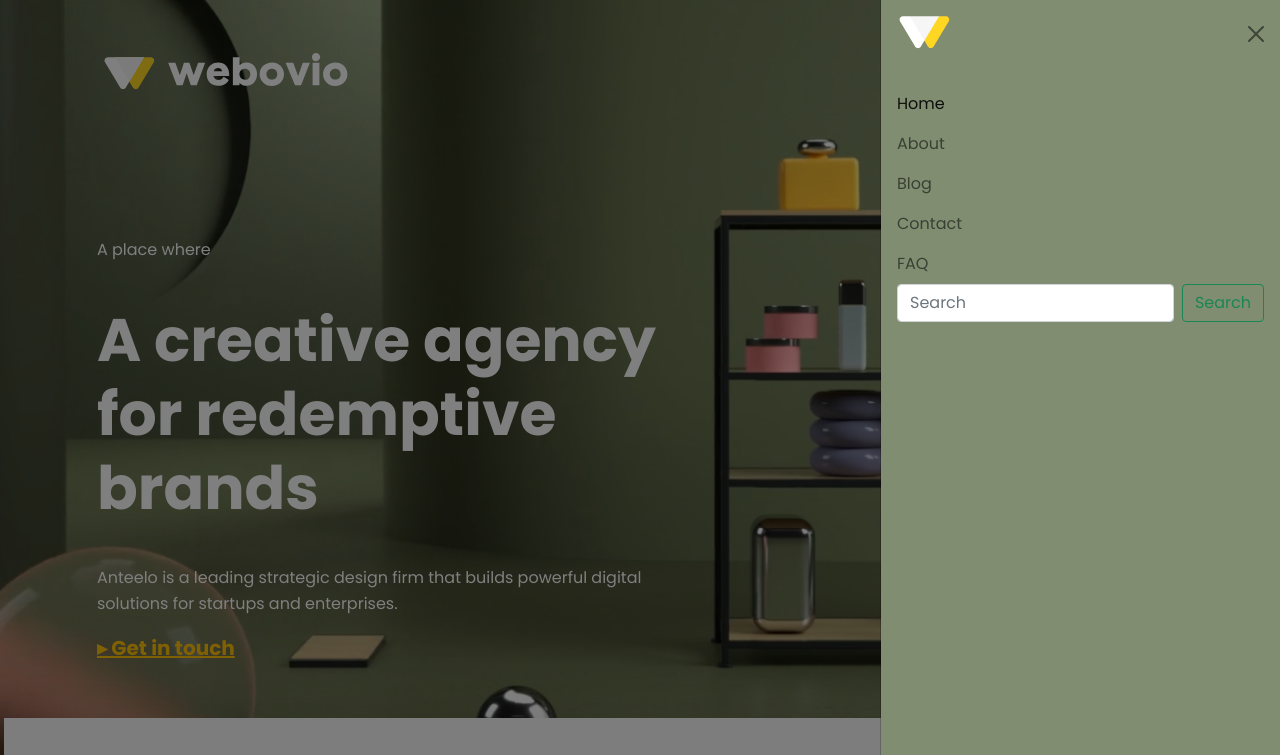
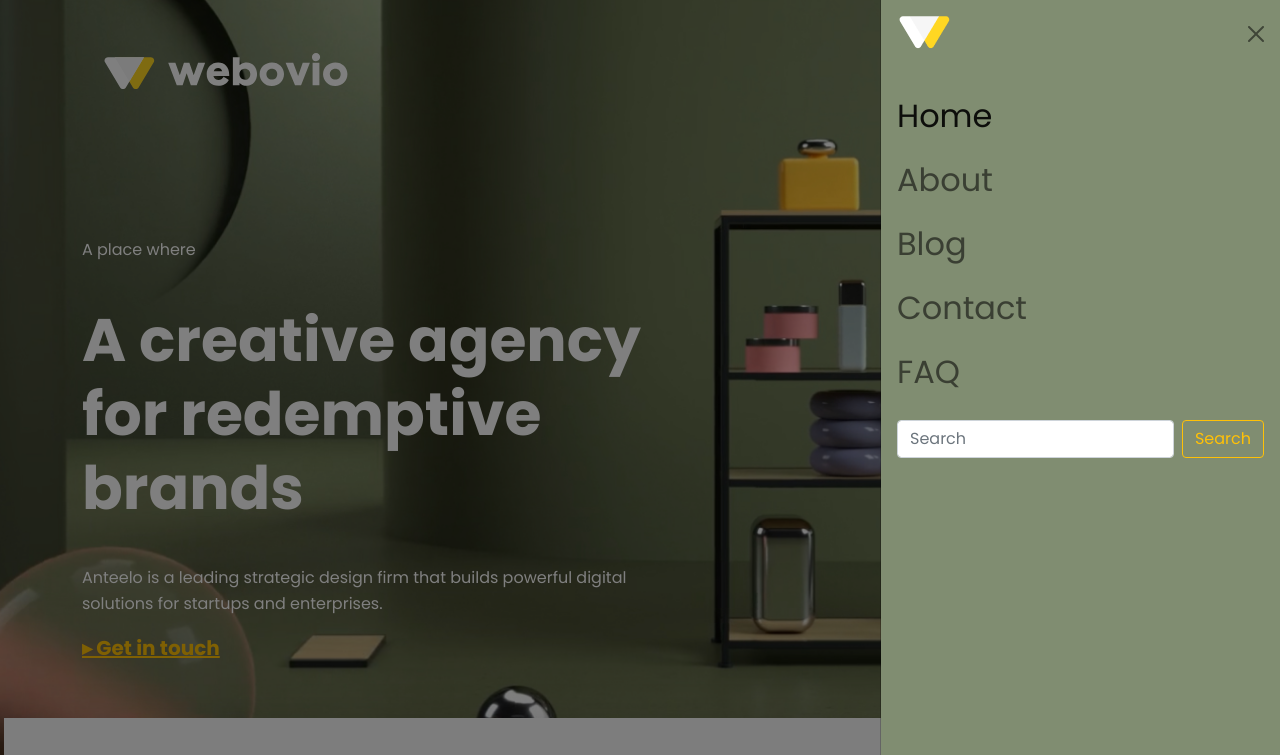
Before and after one commit to TatjanaBezkorovaina/Beetroot, a website: page index.html in a window 1280 px wide. Both pictures are taken after a click on the button 1155 px from the left and 73 px from the top of the page. Shown: the top 755 px of the page. Drawn offline with nearby package versions, Linux system fonts and the light colour scheme; some packages are replaced by stand-ins of ours.

Commit message:
add changes in navbar

```diff
--- a/index.html
+++ b/index.html
@@ -80,7 +80,9 @@
                 ></button>
               </div>
               <div class="offcanvas-body">
-                <ul class="navbar-nav justify-content-end flex-grow-1 pe-3">
+                <ul
+                  class="navbar-nav justify-content-end flex-grow-1 pe-3 fs-2"
+                >
                   <li class="nav-item">
                     <a class="nav-link active" aria-current="page" href="#"
                       >Home</a
@@ -99,14 +101,14 @@
                     <a class="nav-link" href="#">FAQ</a>
                   </li>
                 </ul>
-                <form class="d-flex">
+                <form class="d-flex mt-3">
                   <input
                     class="form-control me-2"
                     type="search"
                     placeholder="Search"
                     aria-label="Search"
                   />
-                  <button class="btn btn-outline-success" type="submit">
+                  <button class="btn btn-outline-warning" type="submit">
                     Search
                   </button>
                 </form>
--- a/index.js
+++ b/index.js
@@ -83,3 +83,5 @@ function initMap() {
     title: "Find us here!",
   });
 }
+
+// Scroll to top
--- a/scss/components/_banner.scss
+++ b/scss/components/_banner.scss
@@ -7,11 +7,11 @@
   padding-bottom: 100px;
   padding-top: 189px;
 
-  &__wrapper {
-    position: relative;
-    max-width: 1110px;
-    // z-index: 3;
-  }
+  // &__wrapper {
+  // position: relative;
+  // max-width: 1110px;
+  // z-index: 3;
+  // }
 
   &__content {
     margin-bottom: 55px;
--- a/scss/components/_founder.scss
+++ b/scss/components/_founder.scss
@@ -22,6 +22,7 @@
   }
 }
 
+// Styles More know about us, Youtube window
 .embed-container {
   position: relative;
   padding-bottom: 56.25%;
```
Also changed, not shown: main.css.
